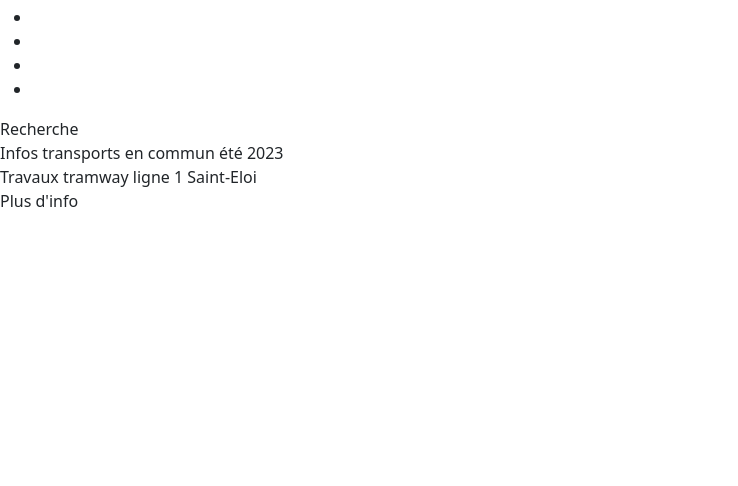
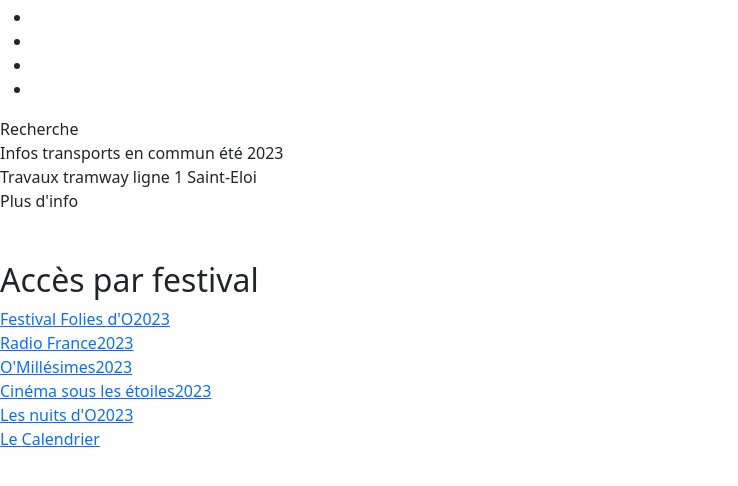
Before and after one commit to debart-nathan/diginamic_scss-boostrap-dO, a website: page html/index.html in a window 1280 px wide. Shown: the part 262-748 px from the top of the page, without its empty margins (0-738 px from the left). Drawn offline with nearby package versions, Linux system fonts and the light colour scheme; files that its build step writes are made by us from their sources.

Commit message:
html festival section

```diff
--- a/html/index.html
+++ b/html/index.html
@@ -84,18 +84,52 @@
       <section id="featuredContent">
         <div>
           <a href="http://">
-            <img src="" alt="">
+            <img src="" alt="" />
             <div></div>
           </a>
         </div>
         <div>
           <a href="http://">
-            <img src="" alt="">
+            <img src="" alt="" />
             <div></div>
           </a>
         </div>
       </section>
       <!--END of Featured Content-->
+      <section id="festivals">
+        <div>
+          <h2>Accès par festival</h2>
+          <div>
+            <div>
+              <div>
+                <a href="http://"
+                  ><span>Festival Folies d'O</span><span>2023</span></a
+                >
+              </div>
+              <div>
+                <a href="http://"><span>Radio France</span><span>2023</span></a>
+              </div>
+              <div>
+                <a href="http://"><span>O'Millésimes</span><span>2023</span></a>
+              </div>
+              <div>
+                <a href="http://"
+                  ><span>Cinéma sous les étoiles</span><span>2023</span></a
+                >
+              </div>
+              <div>
+                <a href="http://"
+                  ><span>Les nuits d'O</span><span>2023</span></a
+                >
+              </div>
+            </div>
+            <div>
+              <a href="http://"><span>Le Calendrier</span></a>
+            </div>
+          </div>
+        </div>
+      </section>
+      <!--END of Festival-->
     </main>
   </body>
 </html>
```
